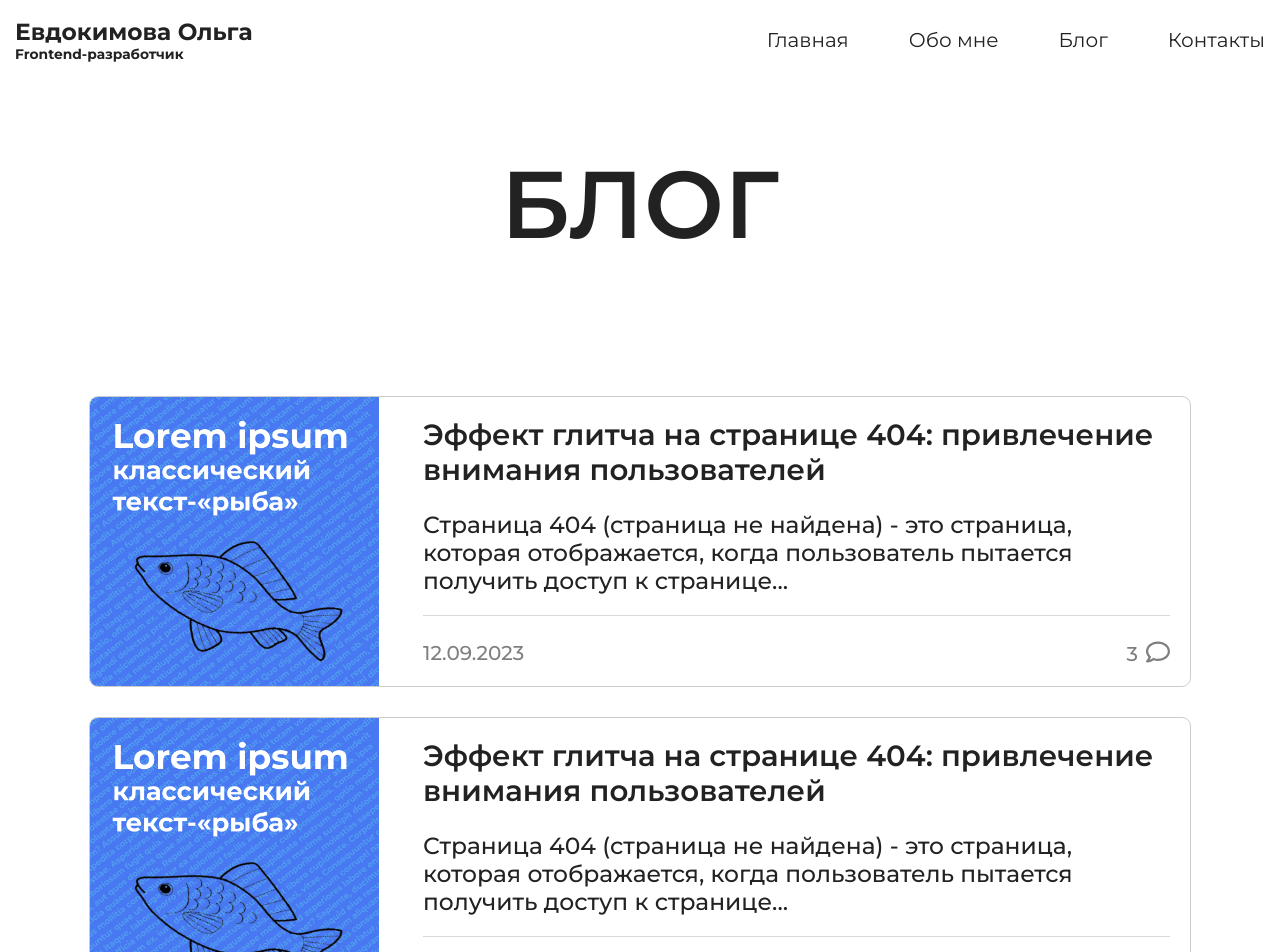
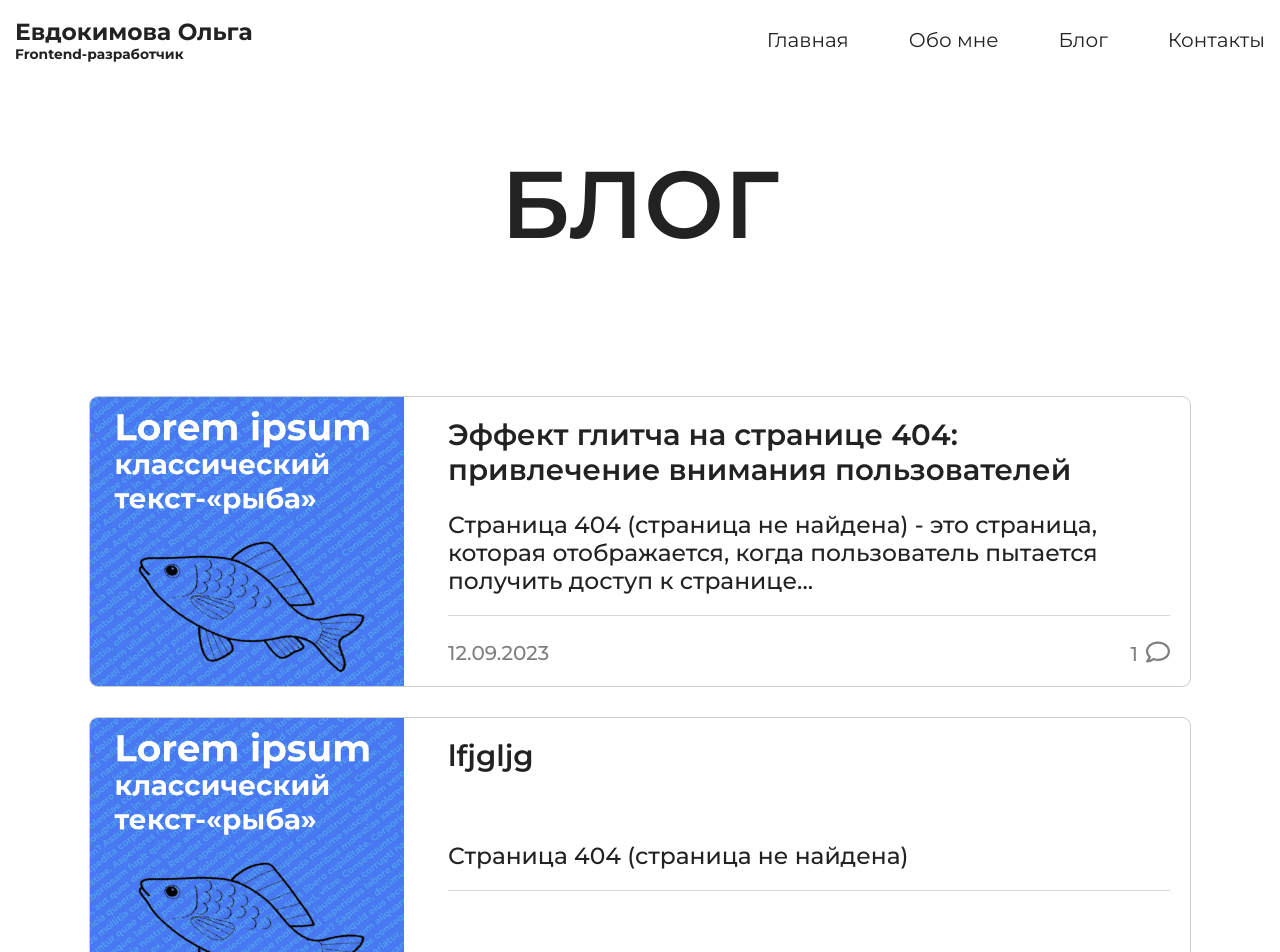
Before and after one commit to olga-evdokimova/evdokimovaolga, a Next.js app: page /blog in a window 1280 px wide. Shown: the top 952 px of the page. Built offline with nearby package versions, Linux system fonts and the light colour scheme.

Commit message:
Blog/ post

```diff
--- a/app/blog/page.tsx
+++ b/app/blog/page.tsx
@@ -1,9 +1,30 @@
 import "./style.scss";
 import Title from "../components/Ttile";
-import BlogPost from "../components/BlogPost/BlogPost";
 
-// import Test from "../components/Test/Test";
+import Image from "next/image";
+
 export default function Blog() {
+  const blogCard = [
+    {
+      title:
+        "Эффект глитча на странице 404: привлечение внимания пользователей",
+      img: "post-01.jpg",
+      excerpt:
+        "Страница 404 (страница не найдена) - это страница, которая отображается, когда пользователь пытается получить доступ к странице...",
+      href: "#",
+      date: "12.09.2023",
+      comments: "1",
+    },
+    {
+      title: "lfjgljg",
+      img: "post-01.jpg",
+      excerpt:
+        "Страница 404 (страница не найдена)",
+      href: "#",
+      date: "15.09.2023",
+      comments: "2",
+    },
+  ];
   return (
     <div className="blog container2">
       <Title tag="h1" text="Блог" />
@@ -12,8 +33,35 @@ export default function Blog() {
         области фронтенд-разработки. Буду рада поделиться с вами своим опытом и
         интересными проектами.
       </h3> */}
-      <BlogPost />
-      <BlogPost />
+
+      {blogCard.map((item, index) => (
+        <a href="#" className="post" key={index}>
+          <Image src={item.img} alt="Картинка" width={314} height={289} />
+          <div className="post__content">
+            <h3 className="post__title">{item.title}</h3>
+            <p className="post__excerpt">{item.excerpt}</p>
+            <div className="post__info">
+              <span className="post__info-date">{item.date}</span>
+              <span className="post__info-comments">
+                {item.comments}
+                <svg
+                  width="24"
+                  height="22"
+                  viewBox="0 0 24 22"
+                  fill="none"
+                  xmlns="http://www.w3.org/2000/svg"
+                >
+                  <path
+                    d="M12.0016 0.501373C5.37429 0.501373 0.00311061 4.86487 0.00311061 10.2501C0.00311061 12.4811 0.935802 14.5246 2.48248 16.1697C1.78413 18.0163 0.331193 19.5817 0.307759 19.6005C-0.00157629 19.9285 -0.0859404 20.4066 0.0921616 20.8191C0.270263 21.2315 0.678023 21.4987 1.12796 21.4987C4.0104 21.4987 6.28355 20.2941 7.64743 19.3286C9.00195 19.7551 10.4643 19.9988 12.0016 19.9988C18.6288 19.9988 24 15.6353 24 10.2501C24 4.86487 18.6288 0.501373 12.0016 0.501373ZM12.0016 17.7491C10.7502 17.7491 9.51282 17.557 8.32703 17.182L7.26311 16.8446L6.34916 17.4914C5.67894 17.9647 4.76031 18.4944 3.6542 18.8506C3.99634 18.2834 4.32911 17.646 4.58689 16.9664L5.0837 15.6494L4.1182 14.6277C3.26988 13.7231 2.25282 12.228 2.25282 10.2501C2.25282 6.11627 6.62569 2.75108 12.0016 2.75108C17.3774 2.75108 21.7503 6.11627 21.7503 10.2501C21.7503 14.3839 17.3774 17.7491 12.0016 17.7491Z"
+                    fill="black"
+                    fill-opacity="0.5"
+                  />
+                </svg>
+              </span>
+            </div>
+          </div>
+        </a>
+      ))}
     </div>
   );
 }
--- a/app/blog/style.scss
+++ b/app/blog/style.scss
@@ -17,3 +17,74 @@
     //     }
     // }
 }
+.post {
+    display: flex;
+    border-radius: 9px;
+    border: 1px solid rgba(0, 0, 0, 0.2);
+    margin: 30px 0;
+    overflow: hidden;
+    @media (max-width: 992px) {
+        flex-direction: column;
+    }
+    img {
+        flex: 0 0 314px;
+        max-width: 100%;
+        object-fit: cover;
+        @media (max-width: 992px) {
+            width: 100%;
+            height: auto;
+            order: 1;
+        }
+    }
+    &__content {
+        width: 100%;
+        display: flex;
+        flex-direction: column;
+        justify-content: space-between;
+        font-weight: 500;
+        font-size: 20px;
+        padding: 20px 20px 20px 44px;
+        @media (max-width: 992px) {
+            padding: 20px 10px;
+        }
+    }
+    &__title {
+        font-weight: 600;
+        font-size: clamp(20px, 20px + (30 - 20) * ((100vw - 320px) / (1358 - 320)), 30px);
+        @media (max-width: 992px) {
+            padding-top: 10px;
+        }
+    }
+    &__excerpt {
+        font-weight: 500;
+        font-size: 24px;
+        font-size: clamp(16px, 16px + (24 - 16) * ((100vw - 320px) / (1358 - 320)), 24px);
+        border-bottom: 1px solid #d9d9d9;
+        padding: 20px 0 20px;
+    }
+
+    &__info {
+        display: flex;
+        justify-content: space-between;
+        align-items: center;
+        margin-top: 20px;
+        @media (max-width: 992px) {
+            font-size: 14px;
+             margin-top: 10px;
+        }
+        &-date {
+            color: rgba(0, 0, 0, 0.5);
+        }
+        &-comments {
+            color: rgba(0, 0, 0, 0.5);
+            svg {
+                margin-left: 8px;
+                transform: translateY(2px);
+                @media (max-width: 992px) {
+                    width: 18px;
+                    transform: translateY(4px);
+                }
+            }
+        }
+    }
+}
--- a/app/components/BlogPost/BlogPost.scss
+++ /dev/null
@@ -1,71 +0,0 @@
-.post {
-    display: flex;
-    justify-content: space-between;
-    border-radius: 9px;
-    border: 1px solid rgba(0, 0, 0, 0.2);
-    margin: 30px 0;
-    overflow: hidden;
-    @media (max-width: 992px) {
-        flex-direction: column;
-    }
-    img {
-        max-width: 100%;
-        // height: auto;
-        object-fit: cover;
-        @media (max-width: 992px) {
-            width: 100%;
-            height: auto;
-            order: 1;
-        }
-    }
-    &__content {
-        display: flex;
-        flex-direction: column;
-        justify-content: space-between;
-        font-weight: 500;
-        font-size: 20px;
-        padding: 20px 20px 20px 44px;
-        @media (max-width: 992px) {
-            padding: 20px 10px;
-        }
-    }
-    &__title {
-        font-weight: 600;
-        font-size: clamp(20px, 20px + (30 - 20) * ((100vw - 320px) / (1358 - 320)), 30px);
-        @media (max-width: 992px) {
-            padding-top: 10px;
-        }
-    }
-    &__excerpt {
-        font-weight: 500;
-        font-size: 24px;
-        font-size: clamp(16px, 16px + (24 - 16) * ((100vw - 320px) / (1358 - 320)), 24px);
-        border-bottom: 1px solid #d9d9d9;
-        padding: 20px 0 20px;
-    }
-
-    &__info {
-        display: flex;
-        justify-content: space-between;
-        align-items: center;
-        margin-top: 20px;
-        @media (max-width: 992px) {
-            font-size: 14px;
-             margin-top: 10px;
-        }
-        &-date {
-            color: rgba(0, 0, 0, 0.5);
-        }
-        &-comments {
-            color: rgba(0, 0, 0, 0.5);
-            svg {
-                margin-left: 8px;
-                transform: translateY(2px);
-                @media (max-width: 992px) {
-                    width: 18px;
-                    transform: translateY(4px);
-                }
-            }
-        }
-    }
-}
--- a/app/components/BlogPost/BlogPost.tsx
+++ /dev/null
@@ -1,38 +0,0 @@
-import Image from "next/image";
-import "./BlogPost.scss";
-
-export default function BlogPost() {
-  return (
-    <a href="#" className="post">
-      <Image src="post-01.jpg" alt="Картинка" width={314} height={289} />
-      <div className="post__content">
-        <h3 className="post__title">
-          Эффект глитча на странице 404: привлечение внимания пользователей
-        </h3>
-        <p className="post__excerpt">
-          Страница 404 (страница не найдена) - это страница, которая
-          отображается, когда пользователь пытается получить доступ к странице...
-        </p>
-        <div className="post__info">
-          <span className="post__info-date">12.09.2023</span>
-          <span className="post__info-comments">
-            3
-            <svg
-              width="24"
-              height="22"
-              viewBox="0 0 24 22"
-              fill="none"
-              xmlns="http://www.w3.org/2000/svg"
-            >
-              <path
-                d="M12.0016 0.501373C5.37429 0.501373 0.00311061 4.86487 0.00311061 10.2501C0.00311061 12.4811 0.935802 14.5246 2.48248 16.1697C1.78413 18.0163 0.331193 19.5817 0.307759 19.6005C-0.00157629 19.9285 -0.0859404 20.4066 0.0921616 20.8191C0.270263 21.2315 0.678023 21.4987 1.12796 21.4987C4.0104 21.4987 6.28355 20.2941 7.64743 19.3286C9.00195 19.7551 10.4643 19.9988 12.0016 19.9988C18.6288 19.9988 24 15.6353 24 10.2501C24 4.86487 18.6288 0.501373 12.0016 0.501373ZM12.0016 17.7491C10.7502 17.7491 9.51282 17.557 8.32703 17.182L7.26311 16.8446L6.34916 17.4914C5.67894 17.9647 4.76031 18.4944 3.6542 18.8506C3.99634 18.2834 4.32911 17.646 4.58689 16.9664L5.0837 15.6494L4.1182 14.6277C3.26988 13.7231 2.25282 12.228 2.25282 10.2501C2.25282 6.11627 6.62569 2.75108 12.0016 2.75108C17.3774 2.75108 21.7503 6.11627 21.7503 10.2501C21.7503 14.3839 17.3774 17.7491 12.0016 17.7491Z"
-                fill="black"
-                fill-opacity="0.5"
-              />
-            </svg>
-          </span>
-        </div>
-      </div>
-    </a>
-  );
-}
```
